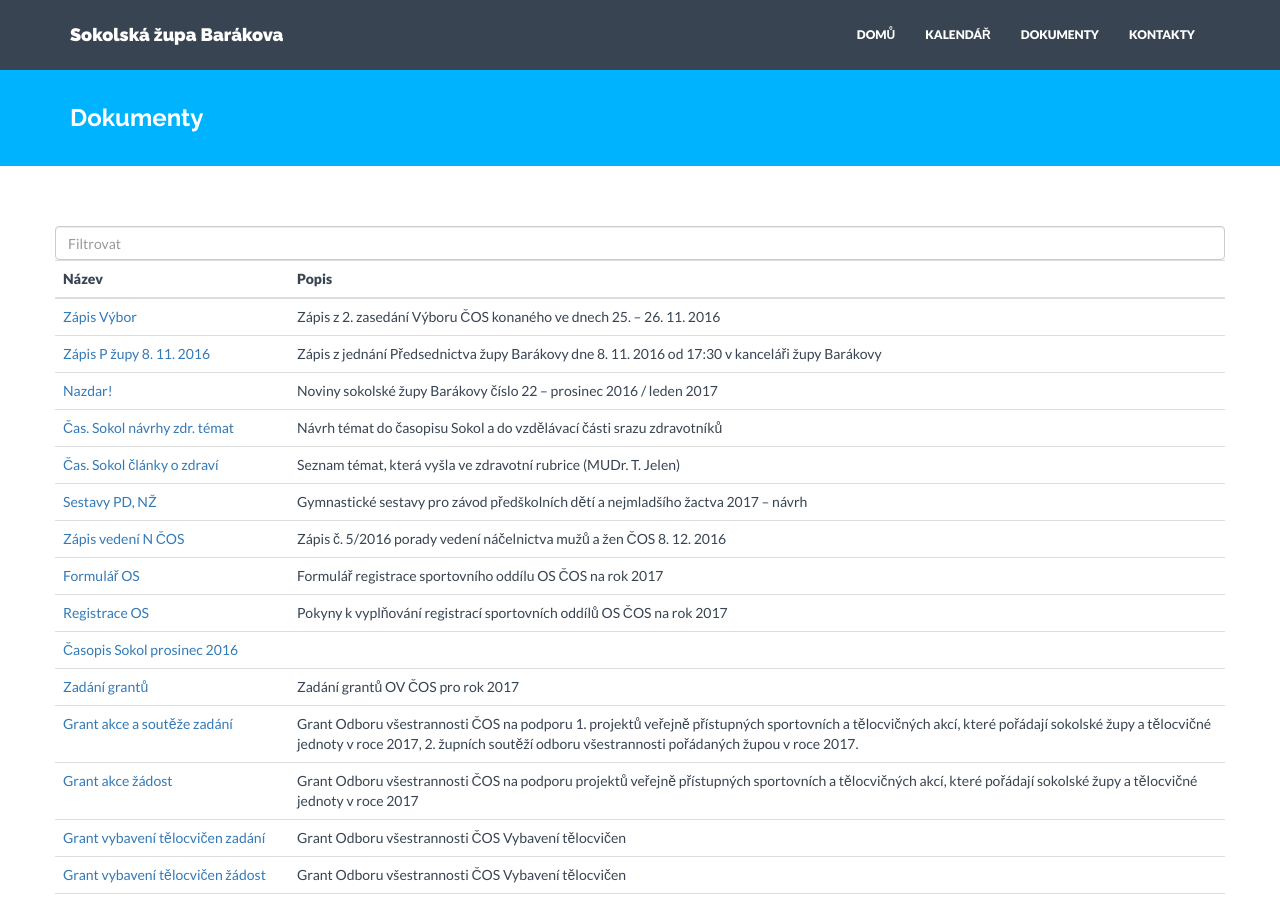
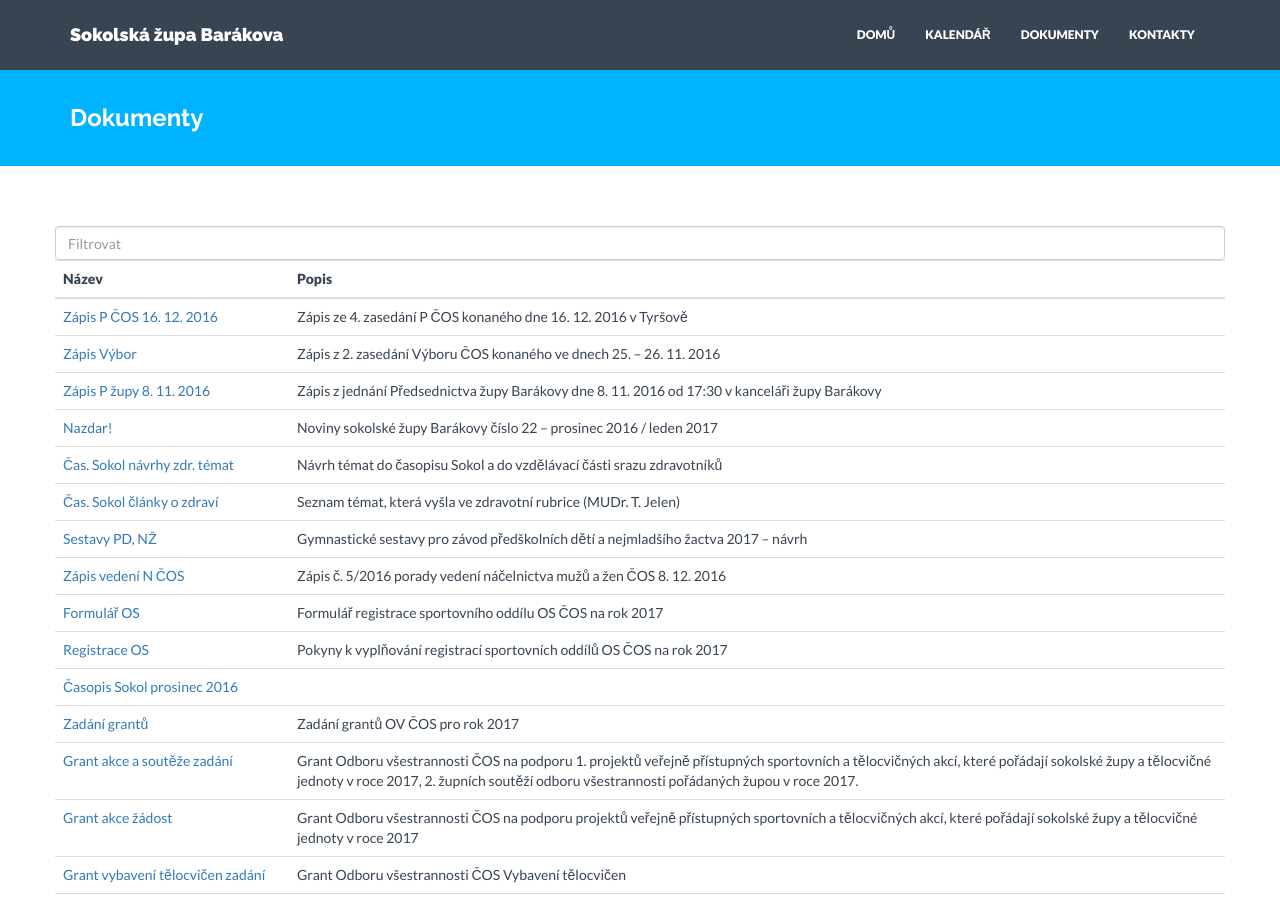
Before and after one commit to milanhybner/zbarakova.cz, a Jekyll site: the page built from dokumenty.md, in a window 1280 px wide and 900 px high. Built offline with Jekyll 4.4.1, drawn with Linux system fonts in a browser that asks for light colours; nearby versions of some CDN libraries.

Commit message:
zápis z P ČOS

```diff
--- a/_data/dokumenty.yaml
+++ b/_data/dokumenty.yaml
@@ -1,3 +1,7 @@
+- nazev: Zápis P ČOS 16. 12. 2016
+  url: https://drive.google.com/open?id=0B0w6gDorCVUkNU1NNFVfZ3JvR3ZvVV9IMk1ubWlCMHdhV3Nn
+  popis: Zápis ze 4. zasedání P ČOS konaného dne 16. 12. 2016 v Tyršově
+
 - nazev: Zápis Výbor
   url: /kancelar/zapisy/2016-11-25-vybor.html
   popis: Zápis z 2. zasedání Výboru ČOS konaného ve dnech 25. – 26. 11. 2016
```
